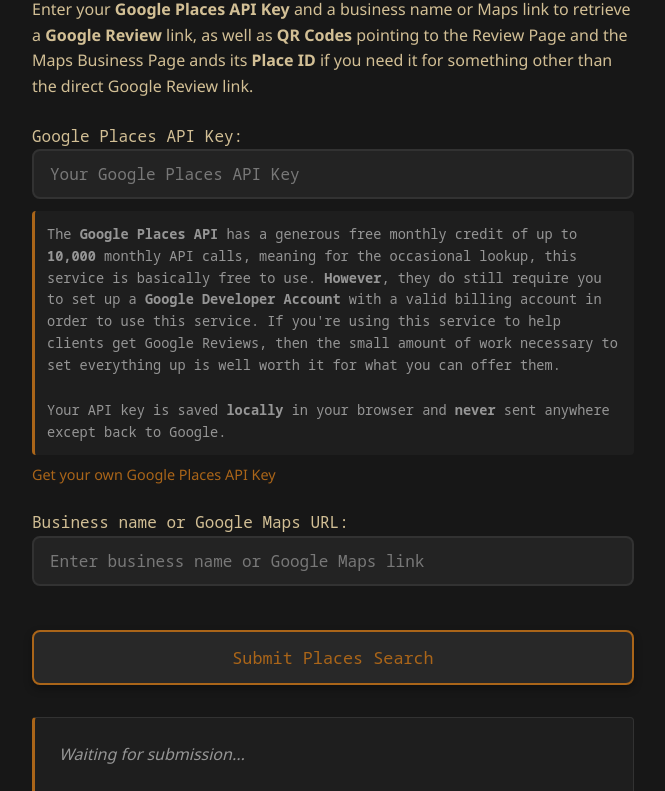
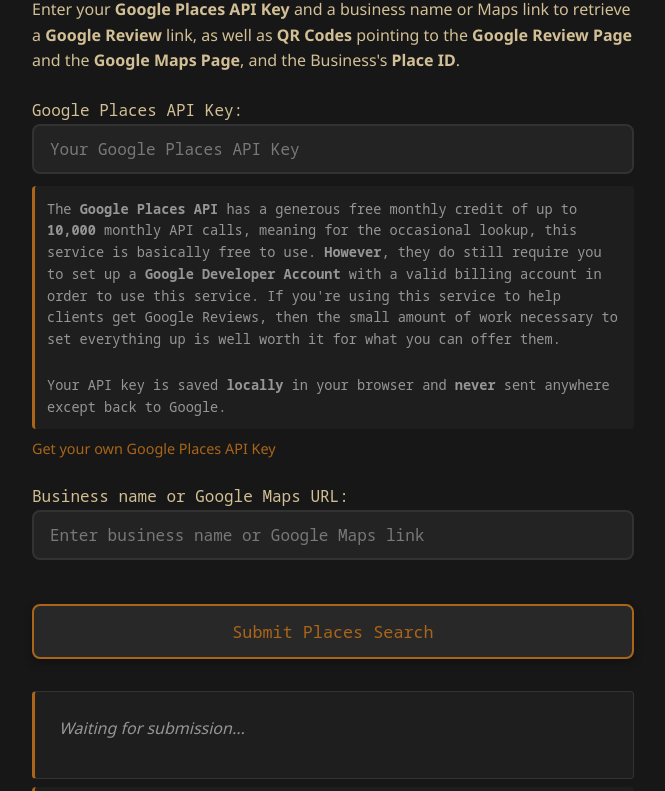
Before and after one commit to Auxiar/GetGoogleReviewLinkHelper, a plain HTML site: page index.html in a window 1280 px wide. Shown: the part 94-885 px from the top of the page, without its empty margins (307-972 px from the left). Drawn offline with Linux system fonts and the light colour scheme.

Commit message:
corrected typo and some wording in main paragraph, ugh

```diff
--- a/index.html
+++ b/index.html
@@ -17,7 +17,7 @@
 
   <h1>Google Review Helper</h1>
   <p>
-    Enter your <strong>Google Places API Key</strong> and a business name or Maps link to retrieve a <strong>Google Review</strong> link, as well as <strong>QR Codes</strong> pointing to the Review Page and the Maps Business Page ands its <strong>Place ID</strong> if you need it for something other than the direct Google Review link.
+    Enter your <strong>Google Places API Key</strong> and a business name or Maps link to retrieve a <strong>Google Review</strong> link, as well as <strong>QR Codes</strong> pointing to the <strong>Google Review Page</strong> and the <strong>Google Maps Page</strong>, and the Business's <strong>Place ID</strong>.
   </p>
 
   <label>Google Places API Key:
```
